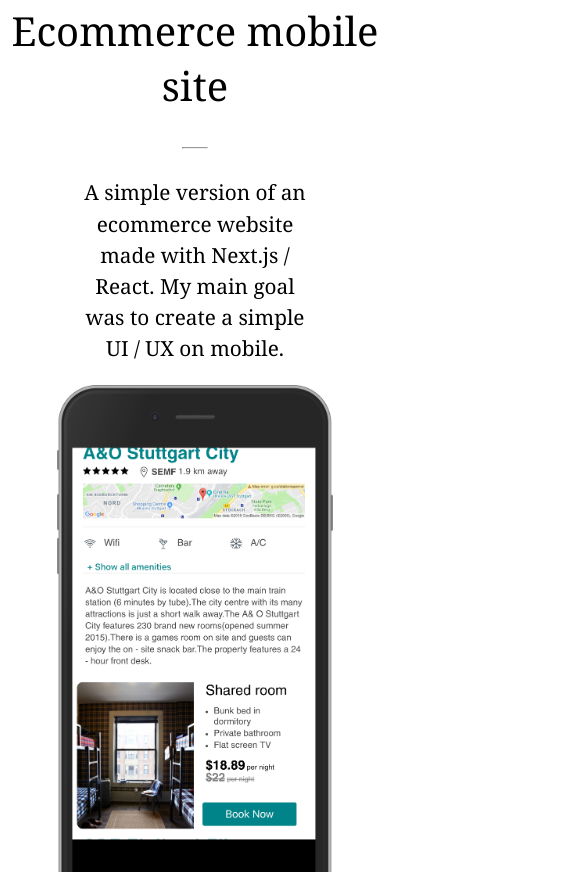
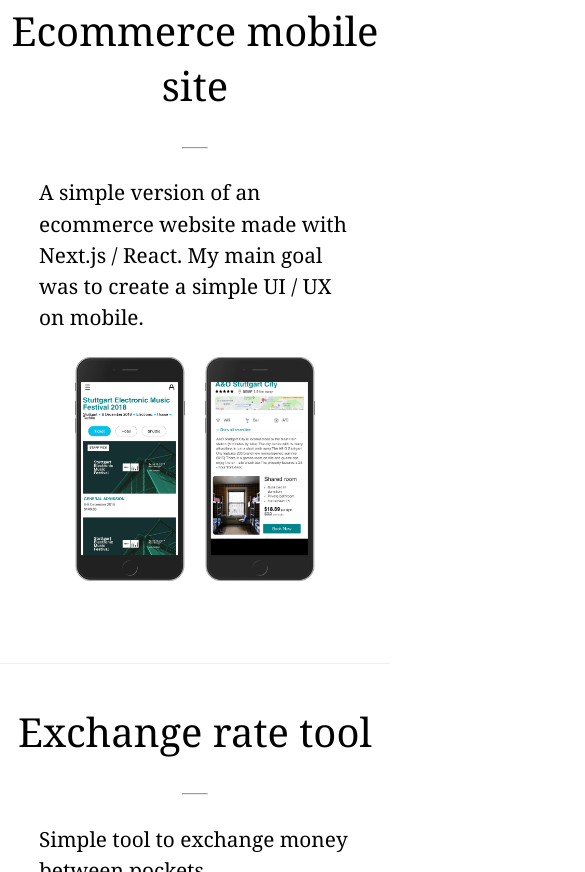
Before and after one commit to emuraton/emilien-muraton, a Gatsby site: page / in a window 390 px wide. Shown: the part 1128-2000 px from the top of the page, 585 px wide, since content can reach past the window. Built offline with nearby package versions, Linux system fonts and the light colour scheme; Gatsby itself is replaced by a stand-in of ours.

Commit message:
fix mobile UI

```diff
--- a/src/components/Portfolio/index.tsx
+++ b/src/components/Portfolio/index.tsx
@@ -22,6 +22,7 @@
       url="https://ecommerce-next-emuraton.now.sh/"
       images={[ecommerceImg, ecommerceRoomImg]}
       withBorderBottom
+      isApp
     />
     <Project
       title="Exchange rate tool"
@@ -35,6 +36,7 @@
       description="Early stage native app with fun animation / UI"
       url="https://github.com/emuraton/musicApp/"
       images={[musicAppGif]}
+      isApp
     />
   </>
 );
--- a/src/components/Project/index.tsx
+++ b/src/components/Project/index.tsx
@@ -16,6 +16,7 @@
   url: string;
   images: string[];
   withBorderBottom?: boolean;
+  isApp?: boolean;
 }
 
 const Project: React.FC<IProjectProps> = ({
@@ -24,8 +25,9 @@
   url,
   images,
   withBorderBottom,
+  isApp,
 }) => {
-  const hasMutltipleImgs = images.length >= 1;
+  const hasMutltipleImgs = images.length > 1;
   return (
     <ArticleSection withBorderBottom={withBorderBottom}>
       <ArticleContainer>
@@ -35,8 +37,15 @@
         <ArticleImgContainer>
           <a href={url} target="_blank">
             <>
-              <ArticleImg src={images[0]} first={hasMutltipleImgs} alt="" />
-              {hasMutltipleImgs && <ArticleImg src={images[1]} alt="" />}
+              <ArticleImg
+                src={images[0]}
+                first={hasMutltipleImgs}
+                alt=""
+                isApp={isApp}
+              />
+              {hasMutltipleImgs && (
+                <ArticleImg src={images[1]} alt="" isApp={isApp} />
+              )}
             </>
           </a>
         </ArticleImgContainer>
--- a/src/components/Project/styles.tsx
+++ b/src/components/Project/styles.tsx
@@ -10,12 +10,17 @@
 `;
 
 export const ArticleContainer = styled.article`
-  display flex;
+  display: flex;
   flex-direction: column;
   align-items: center;
 `;
 
 export const ArticleDescription = styled.p`
+  @media ${maxSizes.mobile} {
+    width: 80%;
+    text-align: left;
+  }
+
   width: 60%;
   text-align: center;
   font-size: 1.3rem;
@@ -24,6 +29,7 @@
 
 export const ArticleImgContainer = styled.div`
   display: flex;
+  text-align: center;
 `;
 
 export const ArticleImg = styled.img`
@@ -32,13 +38,15 @@
   margin-right: ${props => props.first && '20px'};
 
   @media ${maxSizes.mobile} {
-    display: ${props => props.first && 'none'};
+    width: ${props => (props.isApp ? '40%' : '100%')};
+    height: 100%;
+    max-height: 260px;
   }
 `;
 
 export const ArticleSection = styled.section`
   border-bottom: ${props => props.withBorderBottom && '1px solid #f1f1f1'};
-  padding-bottom ${props => props.withBorderBottom && '5em'};
+  padding-bottom: ${props => props.withBorderBottom && '5em'};
 `;
 
 export const Separator = styled.hr`
--- a/src/components/svgs/Cloud.tsx
+++ b/src/components/svgs/Cloud.tsx
@@ -1,5 +1,7 @@
 import * as React from 'react';
 import styled, { keyframes } from 'styled-components';
+
+import { maxSizes } from '../../utils/breakpoints';
 
 const cloudAnimation = keyframes`
   0% { transform: translateX(10vw); }
@@ -13,6 +15,10 @@
   animation: ${cloudAnimation} 30s linear infinite;
   margin-left: ${props => props.first && '400px'};
   bottom: ${props => (props.first ? '160px' : '200px')};
+
+  @media ${maxSizes.mobile} {
+    display: none;
+  }
 `;
 
 const Cloud = props => (
```
